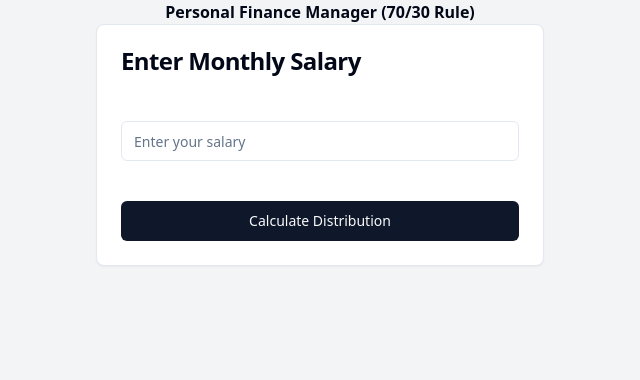
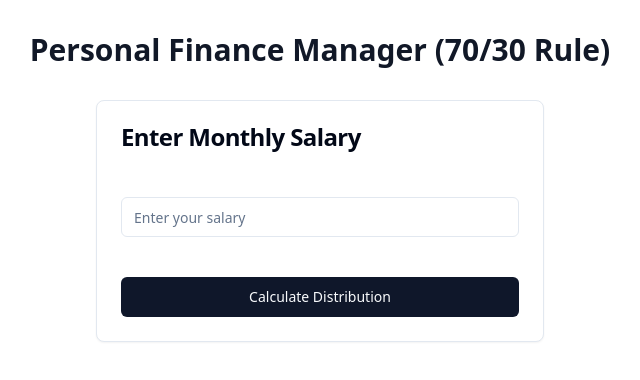
Before and after one commit to nitoba/finances, a Next.js app: page / in a window 1280 px wide. Shown: the top 380 px of the page, without its empty margins (320-960 px from the left). Built offline with nearby package versions, Linux system fonts and the light colour scheme.

Commit message:
fix: dashboard page styles

```diff
--- a/src/app/page.tsx
+++ b/src/app/page.tsx
@@ -1,4 +1,4 @@
-import { DashboardPage } from '../dashboard-page'
+import { DashboardPage } from '../components/dashboard-page'
 
 export default function Home() {
   return <DashboardPage />
--- a/src/dashboard-page.tsx
+++ b/src/components/dashboard-page.tsx
@@ -1,20 +1,20 @@
 'use client'
 
 import { useState, useEffect } from 'react'
-import { SalaryInput } from './components/salary-input'
-import { Dashboard } from './components/dashboard'
-import { ExpenseForm } from './components/expense-form'
-import { ExpenseTable } from './components/expensive-table/expense-table'
-import { SalaryDistribution } from './types/finance'
+import { SalaryInput } from './salary-input'
+import { Dashboard } from './dashboard'
+import { ExpenseForm } from './expense-form'
+import { ExpenseTable } from './expensive-table/expense-table'
+import { SalaryDistribution } from '../types/finance'
 import {
   calculateDistribution,
   calculateCategoryBudgets,
   calculateWeeklyTrends,
   calculateComparisonData,
   calculateBalanceProjection,
-} from './utils/calculations'
+} from '../utils/calculations'
 import { Toaster } from '@/components/ui/sonner'
-import { Button } from './components/ui/button'
+import { Button } from './ui/button'
 import { PlusCircle } from 'lucide-react'
 import {
   Dialog,
@@ -23,12 +23,12 @@ import {
   DialogHeader,
   DialogTitle,
   DialogTrigger,
-} from './components/ui/dialog'
-import { cn } from './lib/utils'
-import { MonthSelector } from './components/month-selector'
+} from './ui/dialog'
+import { cn } from '../lib/utils'
+import { MonthSelector } from './month-selector'
 import dayjs from 'dayjs'
-import { useExpenses } from './hooks/use-expenses'
-import { getSalary, saveSalary } from './services/storage'
+import { useExpenses } from '../hooks/use-expenses'
+import { getSalary, saveSalary } from '../services/storage'
 
 export function DashboardPage() {
   const [salary, setSalary] = useState<number>(0)
@@ -93,7 +93,7 @@ export function DashboardPage() {
     : []
 
   return (
-    <div className="min-h-screen bg-gray-100 py-8 px-4 sm:px-6 lg:px-8">
+    <div className="min-h-screen py-8 px-4 sm:px-6 lg:px-8">
       <div className="max-w-7xl mx-auto">
         <div
           className={cn('flex justify-between', {
```
